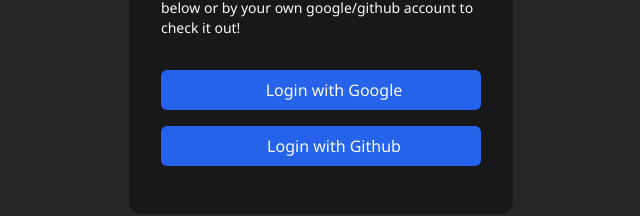
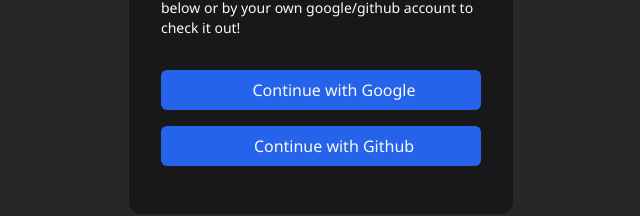
Before and after one commit to bibmode/chat-app, a Next.js app: page / in a window 1280 px wide. Shown: the part 358-574 px from the top of the page, without its empty margins (319-959 px from the left). Built offline with nearby package versions, Linux system fonts and the light colour scheme; no server answers; some icons are missing.

Commit message:
continue instead of login

```diff
--- a/pages/index.js
+++ b/pages/index.js
@@ -62,14 +62,14 @@
             className="bg-blue-600 rounded-md py-2 px-6 w-full flex items-center mb-4 justify-center hover:bg-blue-800 transition ease-in"
           >
             <Icon icon="flat-color-icons:google" className="mr-2 text-lg" />
-            Login with Google
+            Continue with Google
           </button>
           <button
             onClick={signInGithub}
             className="bg-blue-600 rounded-md py-2 px-6 w-full flex items-center justify-center hover:bg-blue-800 transition ease-in"
           >
             <Icon icon="akar-icons:github-fill" className="mr-2 text-lg" />
-            Login with Github
+            Continue with Github
           </button>
         </div>
       </main>
```
